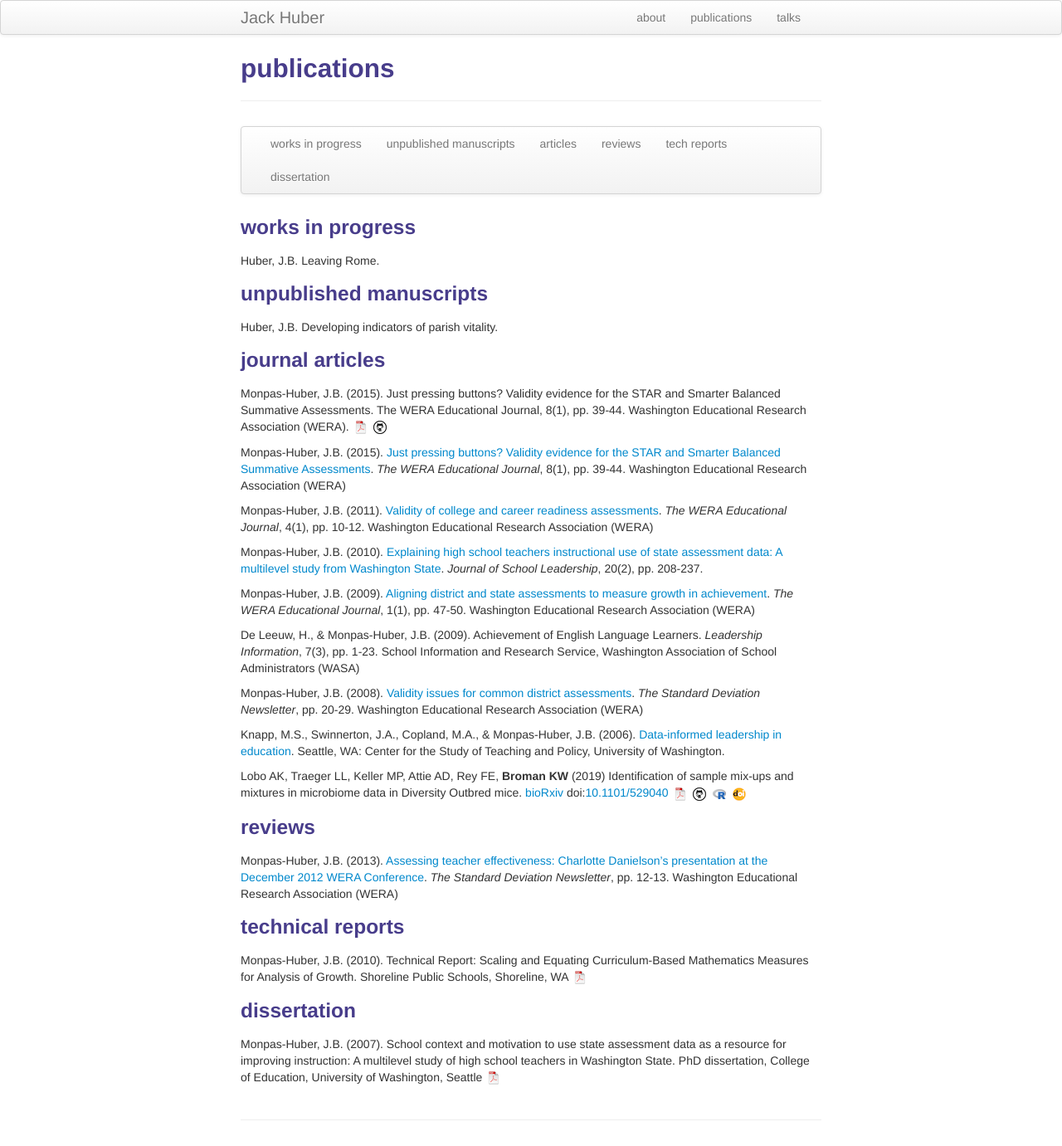
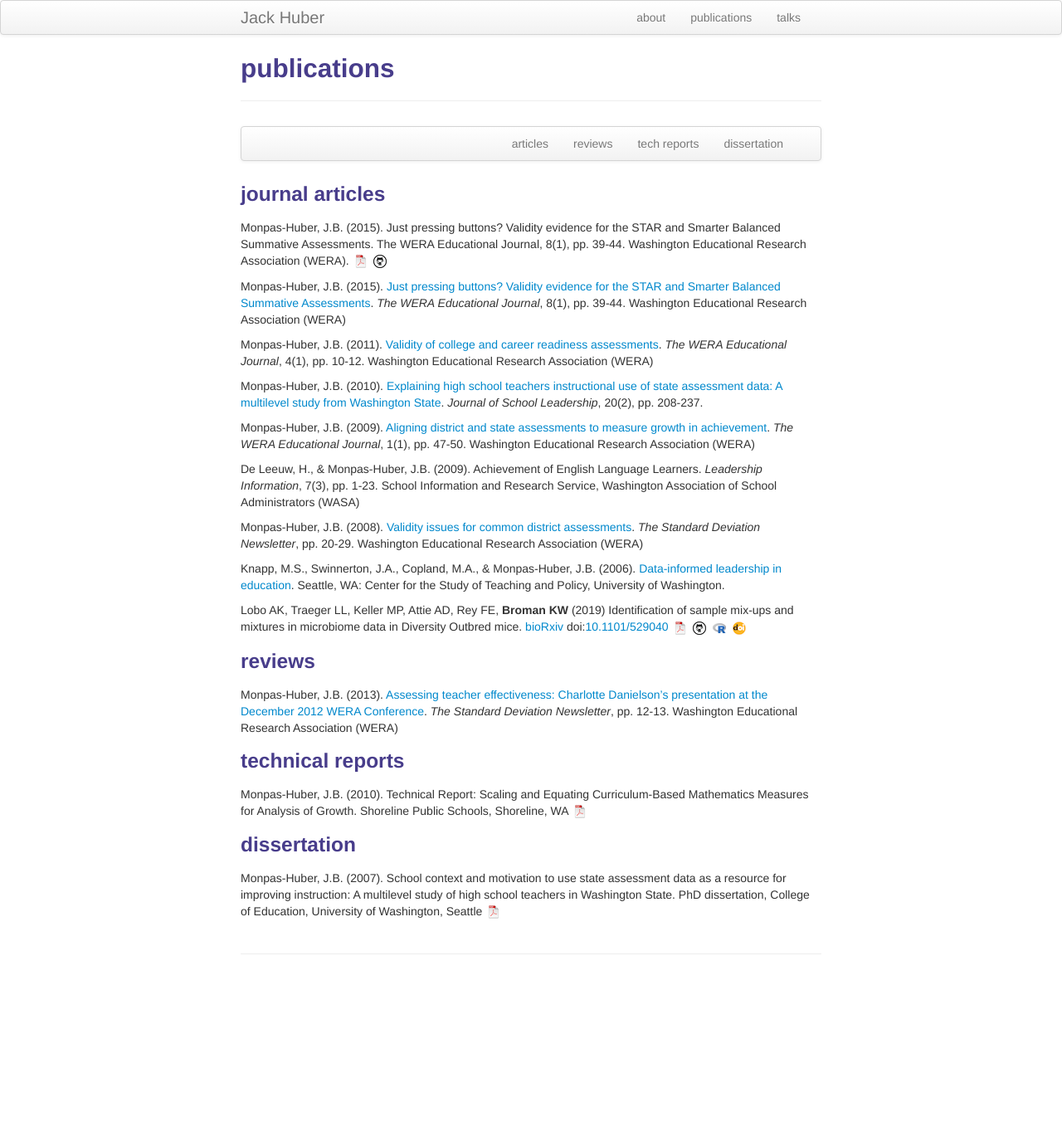
Before and after one commit to jackbhuber/jackbhuber.github.io, a Jekyll site: the page built from pages/pubs.md, in a window 1280 px wide. Shown: the whole page at 83% size. Built offline with Jekyll 4.4.1, drawn with Linux system fonts in a browser that asks for light colours; after the commit the page ends 1181 px from its top, so only the background shows below that.

Commit message:
Update pubs.md

```diff
--- a/pages/pubs.md
+++ b/pages/pubs.md
@@ -7,8 +7,6 @@ description: Jack Hubers's publications
 <div class="navbar">
     <div class="navbar-inner">
         <ul class="nav">
-            <li><a href="#works in progress">works in progress</a></li>
-            <li><a href="#unpublished manuscripts">unpublished manuscripts</a></li>
             <li><a href="#articles">articles</a></li>
             <li><a href="#reviews">reviews</a></li>
             <li><a href="#techreports">tech reports</a></li>
@@ -16,14 +14,6 @@ description: Jack Hubers's publications
         </ul>
     </div>
 </div>
-
-### <a name="works in progress"></a>works in progress
-
-Huber, J.B. Leaving Rome.
-
-### <a name="unpublished manuscripts"></a>unpublished manuscripts
-
-Huber, J.B. Developing indicators of parish vitality.
 
 ### <a name="articles"></a>journal articles
 
```
